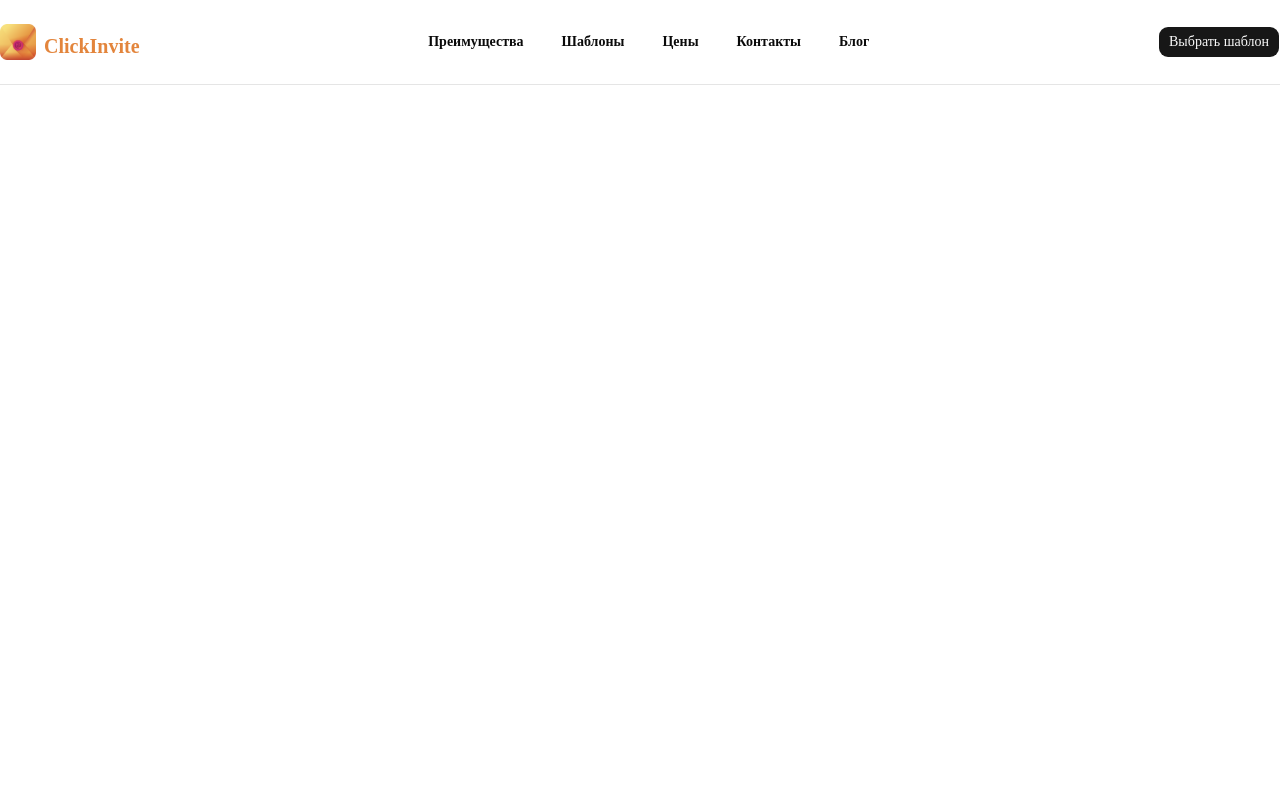
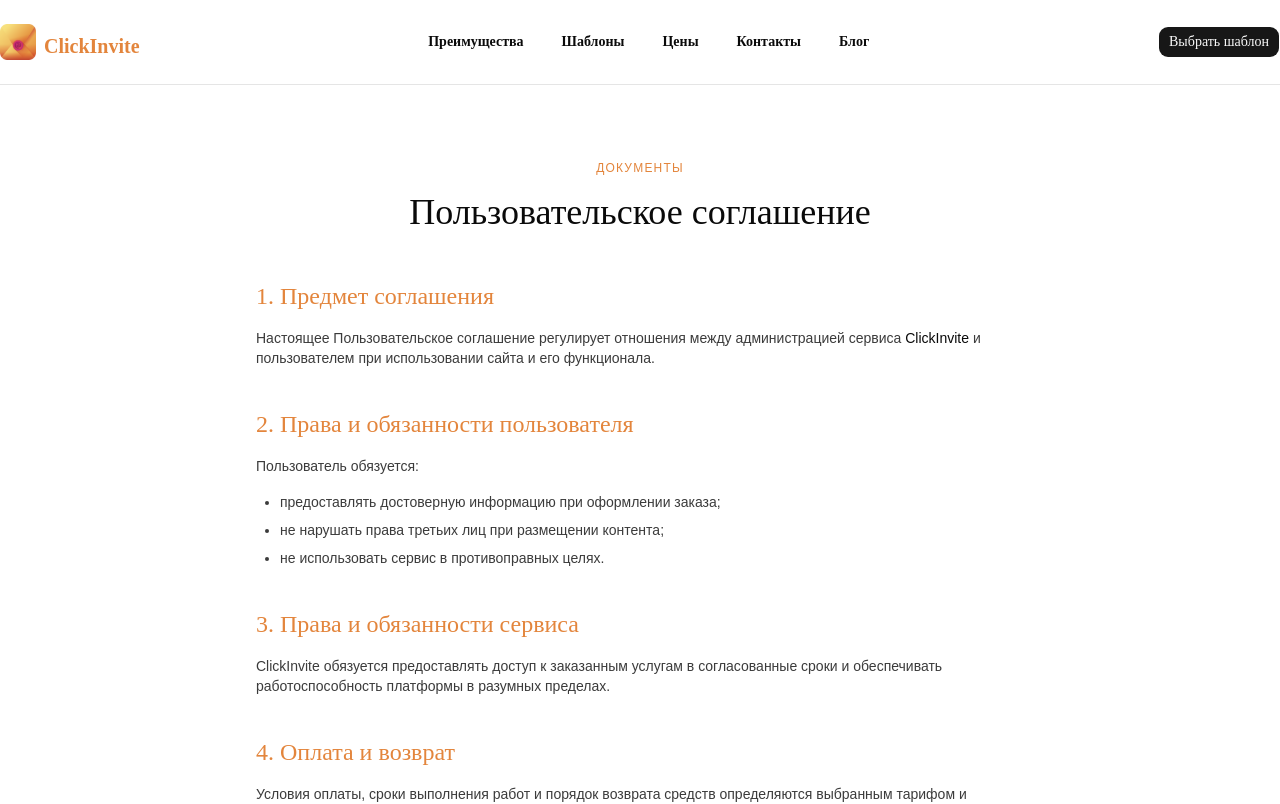
Before and after one commit to Enver111/-lickInvite-, a React (Vite) app: page /terms in a window 1280 px wide. Shown: the top 804 px of the page. Built offline with nearby package versions, Linux system fonts and the light colour scheme.

Commit message:
feat: add privacy and terms

```diff
--- a/package.json
+++ b/package.json
@@ -22,7 +22,9 @@
     "radix-ui": "^1.5.0",
     "react": "^19.2.6",
     "react-dom": "^19.2.6",
+    "react-markdown": "^10.1.0",
     "react-router-dom": "^7.17.0",
+    "remark-gfm": "^4.0.1",
     "shadcn": "^4.10.0",
     "tailwind-merge": "^3.6.0",
     "tw-animate-css": "^1.4.0"
--- a/src/App.tsx
+++ b/src/App.tsx
@@ -1,6 +1,8 @@
 import { Route, Routes } from "react-router-dom";
 import Landing from "./pages/Landing/Landing";
 import Templates from "./pages/Templates/Templates";
+import PrivacyPolicy from "./pages/Legal/PrivacyPolicy";
+import TermsOfService from "./pages/Legal/TermsOfService";
 import Header from "./components/Header";
 
 function App() {
@@ -10,6 +12,8 @@ function App() {
       <Routes>
         <Route path="/" element={<Landing />} />
         <Route path="/templates" element={<Templates />} />
+        <Route path="/privacy" element={<PrivacyPolicy />} />
+        <Route path="/terms" element={<TermsOfService />} />
       </Routes>
     </>
   );
--- /dev/null
+++ b/src/components/MarkdownDocument.tsx
@@ -0,0 +1,34 @@
+import ReactMarkdown from "react-markdown";
+import remarkGfm from "remark-gfm";
+
+type MarkdownDocumentProps = {
+  title: string;
+  subtitle?: string;
+  content: string;
+};
+
+const MarkdownDocument = ({
+  title,
+  subtitle,
+  content,
+}: MarkdownDocumentProps) => {
+  return (
+    <article className="mt-20 bg-background px-6 py-20 min-h-[calc(100vh-85px)]">
+      <div className="max-w-3xl mx-auto">
+        {subtitle && (
+          <p className="text-xs font-light uppercase tracking-widest text-[#E3853C] text-center mb-4">
+            {subtitle}
+          </p>
+        )}
+        <h1 className="font-script text-4xl text-center text-foreground mb-12">
+          {title}
+        </h1>
+        <div className="markdown-content">
+          <ReactMarkdown remarkPlugins={[remarkGfm]}>{content}</ReactMarkdown>
+        </div>
+      </div>
+    </article>
+  );
+};
+
+export default MarkdownDocument;
--- /dev/null
+++ b/src/content/privacy.md
@@ -0,0 +1,30 @@
+## 1. Общие положения
+
+Настоящая Политика конфиденциальности определяет порядок обработки и защиты персональных данных пользователей сервиса **ClickInvite**.
+
+Используя сайт, вы соглашаетесь с условиями данной политики.
+
+## 2. Какие данные мы собираем
+
+Мы можем обрабатывать следующие категории данных:
+
+- имя и контактные данные (email, телефон, Telegram);
+- информацию, которую вы указываете при создании приглашения;
+- технические данные: IP-адрес, тип браузера, cookies.
+
+## 3. Цели обработки данных
+
+Персональные данные используются для:
+
+1. предоставления доступа к сервису;
+2. обработки заявок и обратной связи;
+3. улучшения качества работы платформы;
+4. выполнения требований законодательства.
+
+## 4. Передача данных третьим лицам
+
+Мы не передаём персональные данные третьим лицам, за исключением случаев, предусмотренных законом, либо при наличии вашего согласия.
+
+## 5. Контакты
+
+По вопросам обработки персональных данных вы можете написать нам: [hello@clickinvite.ru](mailto:hello@clickinvite.ru).
--- /dev/null
+++ b/src/content/terms.md
@@ -0,0 +1,27 @@
+## 1. Предмет соглашения
+
+Настоящее Пользовательское соглашение регулирует отношения между администрацией сервиса **ClickInvite** и пользователем при использовании сайта и его функционала.
+
+## 2. Права и обязанности пользователя
+
+Пользователь обязуется:
+
+- предоставлять достоверную информацию при оформлении заказа;
+- не нарушать права третьих лиц при размещении контента;
+- не использовать сервис в противоправных целях.
+
+## 3. Права и обязанности сервиса
+
+ClickInvite обязуется предоставлять доступ к заказанным услугам в согласованные сроки и обеспечивать работоспособность платформы в разумных пределах.
+
+## 4. Оплата и возврат
+
+Условия оплаты, сроки выполнения работ и порядок возврата средств определяются выбранным тарифом и уточняются при оформлении заказа.
+
+## 5. Ограничение ответственности
+
+Сервис не несёт ответственности за перебои, вызванные действиями третьих лиц, форс-мажорными обстоятельствами или техническими работами на стороне хостинг-провайдеров.
+
+## 6. Изменение условий
+
+Администрация вправе обновлять настоящее соглашение. Актуальная версия всегда доступна на этой странице.
--- a/src/index.css
+++ b/src/index.css
@@ -171,3 +171,86 @@
 .hero-sparkle {
   animation: hero-sparkle 3s ease-in-out infinite;
 }
+
+.markdown-content {
+  @apply text-foreground/80 leading-relaxed;
+}
+
+.markdown-content > * + * {
+  @apply mt-4;
+}
+
+.markdown-content h2 {
+  @apply mt-10 mb-4 font-script text-2xl text-[#E3853C];
+}
+
+.markdown-content h3 {
+  @apply mt-8 mb-3 text-lg font-medium text-foreground;
+}
+
+.markdown-content h4 {
+  @apply mt-6 mb-2 text-base font-medium text-foreground;
+}
+
+.markdown-content p {
+  @apply text-sm font-light;
+}
+
+.markdown-content a {
+  @apply text-[#E3853C] underline underline-offset-4 transition-colors hover:text-[#cc8448];
+}
+
+.markdown-content strong {
+  @apply font-medium text-foreground;
+}
+
+.markdown-content ul,
+.markdown-content ol {
+  @apply my-4 space-y-2 pl-6 text-sm font-light;
+}
+
+.markdown-content ul {
+  @apply list-disc;
+}
+
+.markdown-content ol {
+  @apply list-decimal;
+}
+
+.markdown-content li > ul,
+.markdown-content li > ol {
+  @apply mt-2 mb-0;
+}
+
+.markdown-content blockquote {
+  @apply border-l-2 border-[#E3853C]/40 pl-4 italic text-muted-foreground;
+}
+
+.markdown-content hr {
+  @apply my-8 border-border;
+}
+
+.markdown-content table {
+  @apply my-6 w-full border-collapse text-sm;
+}
+
+.markdown-content th,
+.markdown-content td {
+  @apply border border-border px-4 py-2 text-left;
+}
+
+.markdown-content th {
+  @apply bg-muted font-medium text-foreground;
+}
+
+.markdown-content code {
+  @apply rounded bg-muted px-1.5 py-0.5 font-mono text-xs;
+}
+
+.markdown-content pre {
+  @apply my-6 overflow-x-auto rounded-xl border border-border bg-muted p-4;
+}
+
+.markdown-content pre code {
+  @apply bg-transparent p-0;
+}
--- /dev/null
+++ b/src/pages/Legal/PrivacyPolicy.tsx
@@ -0,0 +1,14 @@
+import MarkdownDocument from "@/components/MarkdownDocument";
+import privacyContent from "@/content/privacy.md?raw";
+
+const PrivacyPolicy = () => {
+  return (
+    <MarkdownDocument
+      subtitle="документы"
+      title="Политика конфиденциальности"
+      content={privacyContent}
+    />
+  );
+};
+
+export default PrivacyPolicy;
--- /dev/null
+++ b/src/pages/Legal/TermsOfService.tsx
@@ -0,0 +1,14 @@
+import MarkdownDocument from "@/components/MarkdownDocument";
+import termsContent from "@/content/terms.md?raw";
+
+const TermsOfService = () => {
+  return (
+    <MarkdownDocument
+      subtitle="документы"
+      title="Пользовательское соглашение"
+      content={termsContent}
+    />
+  );
+};
+
+export default TermsOfService;
```
Also changed, not shown: 1 other file (tests, documents, lock files or other folders).
